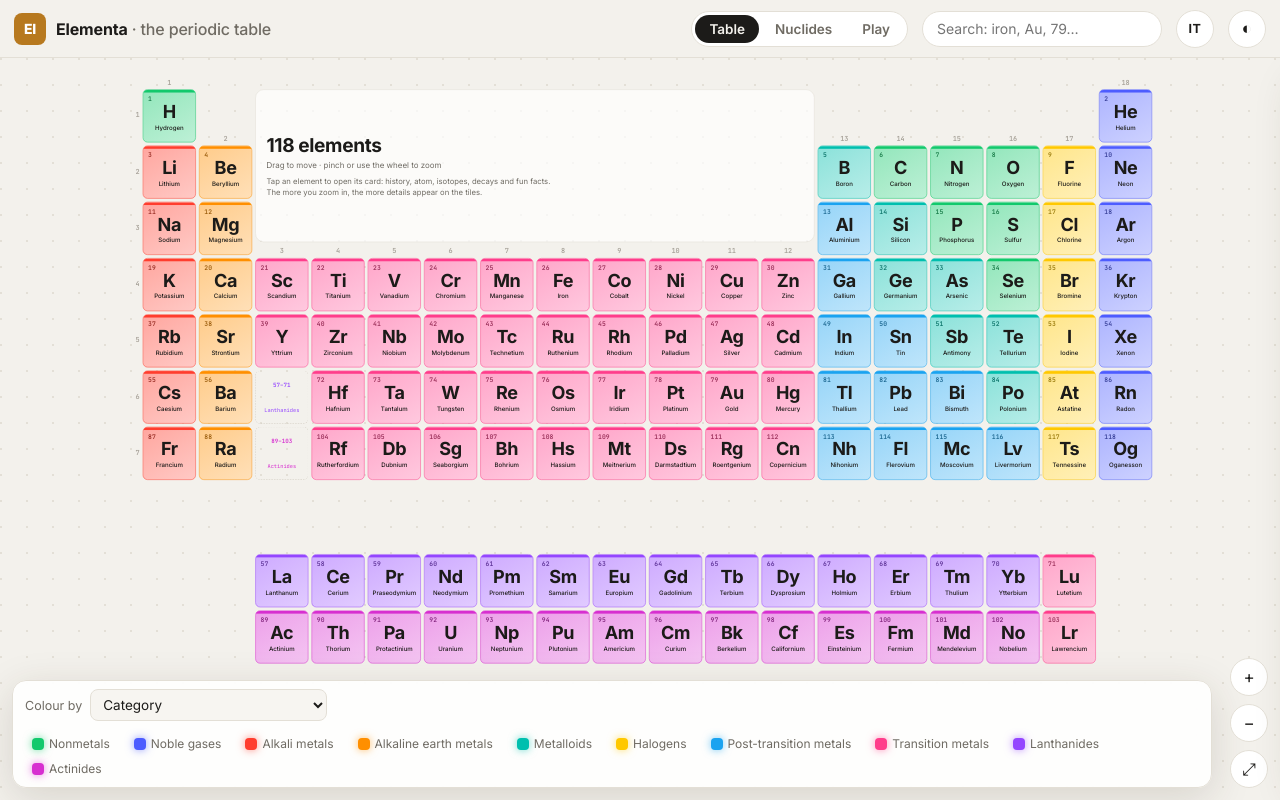
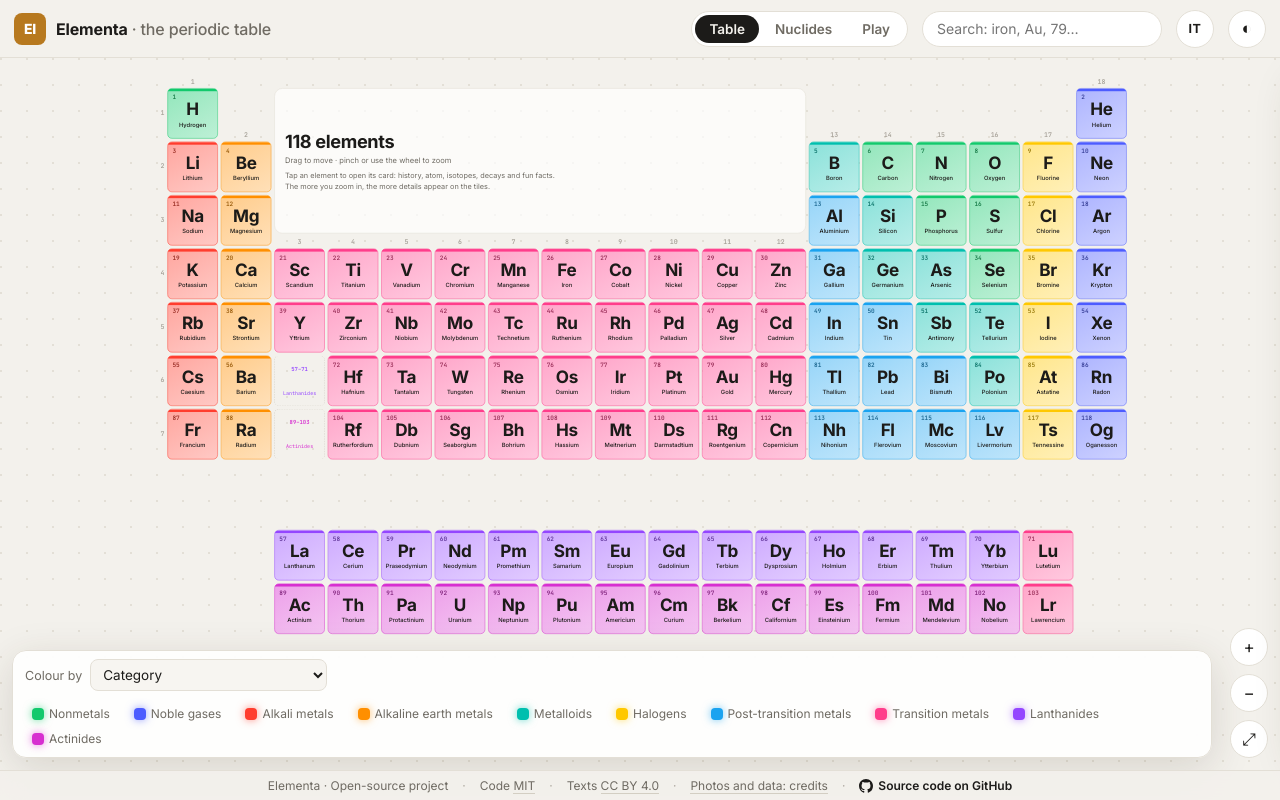
Before and after one commit to Simmonsstummer/elementa, a plain HTML site: page index.html in a window 1280 px wide. Drawn offline with Linux system fonts and the light colour scheme.

Commit message:
Footer with licenses and link to the source code
Co-Authored-By: Claude Opus 5.5 <noreply@anthropic.com>
Claude-Session: https://claude.ai/code/session_01Aqc8M5EsAKSvzBTuftg5B6

```diff
--- a/i18n.js
+++ b/i18n.js
@@ -14,7 +14,8 @@ const ord = n => App.lang === 'it' ? n + '°' : n + (n % 100 >= 11 && n % 100 <=
 
 const STR = {
   it: {
-    subtitle: 'la tavola periodica da esplorare', brandSub: ' · la tavola periodica',
+    subtitle: 'la tavola periodica da esplorare',
+    'foot.code': 'Codice', 'foot.texts': 'Testi', 'foot.photos': 'Foto e dati: crediti', 'foot.credits': 'Crediti', 'foot.repo': 'Codice sorgente su GitHub', 'foot.open': 'Progetto open source', brandSub: ' · la tavola periodica',
     'nav.table': 'Tavola', 'nav.nuclides': 'Nuclidi', 'nav.play': 'Gioca',
     'search.ph': 'Cerca: ferro, Au, 79…', 'lang.title': 'Switch to English', 'theme.title': 'Tema chiaro/scuro',
     'dock.colour': 'Colora per', 'zoom.in': 'Ingrandisci', 'zoom.out': 'Riduci', 'zoom.fit': 'Adatta allo schermo',
@@ -148,7 +149,8 @@ const STR = {
   },
 
   en: {
-    subtitle: 'the periodic table to explore', brandSub: ' · the periodic table',
+    subtitle: 'the periodic table to explore',
+    'foot.code': 'Code', 'foot.texts': 'Texts', 'foot.photos': 'Photos and data: credits', 'foot.credits': 'Credits', 'foot.repo': 'Source code on GitHub', 'foot.open': 'Open-source project', brandSub: ' · the periodic table',
     'nav.table': 'Table', 'nav.nuclides': 'Nuclides', 'nav.play': 'Play',
     'search.ph': 'Search: iron, Au, 79…', 'lang.title': 'Passa all\'italiano', 'theme.title': 'Light/dark theme',
     'dock.colour': 'Colour by', 'zoom.in': 'Zoom in', 'zoom.out': 'Zoom out', 'zoom.fit': 'Fit to screen',
--- a/index.html
+++ b/index.html
@@ -95,6 +95,8 @@
   </aside>
 </main>
 
+<footer id="foot" class="foot"></footer>
+
 <div id="toast" class="toast"></div>
 <canvas id="fx" class="fx"></canvas>
 
--- a/main.js
+++ b/main.js
@@ -79,6 +79,12 @@
     $$('[data-i18n-ph]').forEach(el => el.placeholder = t(el.dataset.i18nPh));
     $$('[data-i18n-title]').forEach(el => { el.title = t(el.dataset.i18nTitle); el.setAttribute('aria-label', el.title); });
     $('#lang-btn').textContent = App.lang === 'it' ? 'EN' : 'IT';
+    const R = 'https://github.com/Simmonsstummer/elementa', A = (u, x) => `<a href="${u}" target="_blank" rel="noopener">${x}</a>`;
+    $('#foot').innerHTML = `<span class="long">Elementa · ${t('foot.open')}</span><span class="sep long">·</span>`
+      + `<span>${t('foot.code')} ${A(R + '/blob/main/LICENSE', 'MIT')}</span><span class="sep">·</span>`
+      + `<span>${t('foot.texts')} ${A(R + '/blob/main/LICENSE-CONTENT.md', 'CC BY 4.0')}</span><span class="sep">·</span>`
+      + `<span>${A(R + '/blob/main/CREDITS.md', `<span class="long">${t('foot.photos')}</span><span class="short">${t('foot.credits')}</span>`)}</span><span class="sep">·</span>`
+      + `<a class="gh" href="${R}" target="_blank" rel="noopener"><svg viewBox="0 0 16 16" aria-hidden="true"><path d="M8 0C3.58 0 0 3.58 0 8c0 3.54 2.29 6.53 5.47 7.59.4.07.55-.17.55-.38 0-.19-.01-.82-.01-1.49-2.01.37-2.53-.49-2.69-.94-.09-.23-.48-.94-.82-1.13-.28-.15-.68-.52-.01-.53.63-.01 1.08.58 1.23.82.72 1.21 1.87.87 2.33.66.07-.52.28-.87.51-1.07-1.78-.2-3.64-.89-3.64-3.95 0-.87.31-1.59.82-2.15-.08-.2-.36-1.02.08-2.12 0 0 .67-.21 2.2.82.64-.18 1.32-.27 2-.27.68 0 1.36.09 2 .27 1.53-1.04 2.2-.82 2.2-.82.44 1.1.16 1.92.08 2.12.51.56.82 1.27.82 2.15 0 3.07-1.87 3.75-3.65 3.95.29.25.54.73.54 1.48 0 1.07-.01 1.93-.01 2.2 0 .21.15.46.55.38A8.013 8.013 0 0016 8c0-4.42-3.58-8-8-8z"/></svg><span class="long">${t('foot.repo')}</span><span class="short">GitHub</span></a>`;
     document.title = 'Elementa — ' + t('subtitle');
   }
 })();
--- a/style.css
+++ b/style.css
@@ -7,7 +7,7 @@
   --c-7:#33b6ff; --c-8:#ff4f9a; --c-9:#a45cff; --c-10:#e83fe0;
   --tint:38%; --tint2:22%;
   --shadow:0 10px 40px rgba(0,0,0,.45);
-  --r:14px; --top:58px;
+  --r:14px; --top:58px; --foot:30px;
   --sans:'Inter',system-ui,-apple-system,Segoe UI,Roboto,sans-serif;
   --mono:'JetBrains Mono',ui-monospace,Consolas,monospace;
 }
@@ -49,7 +49,7 @@ button{font:inherit;color:inherit}
 .icon-btn:active{transform:scale(.92)}
 .icon-btn.small{width:32px;height:32px;font-size:14px}
 
-main{position:fixed;inset:var(--top) 0 0 0}
+main{position:fixed;inset:var(--top) 0 var(--foot) 0}
 .view{position:absolute;inset:0;display:none}
 .view.active{display:block}
 .view.scroll{overflow-y:auto;-webkit-overflow-scrolling:touch}
@@ -135,7 +135,7 @@ main{position:fixed;inset:var(--top) 0 0 0}
 .nuc-hint{position:absolute;right:66px;bottom:14px;max-width:300px;font-size:12px;color:var(--muted);line-height:1.4;background:color-mix(in srgb,var(--surface) 85%,transparent);border:1px solid var(--line);border-radius:12px;padding:8px 10px}
 
 /* ---------- panel ---------- */
-.panel{position:fixed;top:calc(var(--top) + 10px);right:10px;bottom:10px;width:440px;background:var(--surface);border:1px solid var(--line);
+.panel{position:fixed;top:calc(var(--top) + 10px);right:10px;bottom:calc(var(--foot) + 10px);width:440px;background:var(--surface);border:1px solid var(--line);
   border-radius:18px;box-shadow:var(--shadow);display:flex;flex-direction:column;transform:translateX(calc(100% + 24px));transition:transform .32s cubic-bezier(.2,.8,.2,1);z-index:20}
 .panel.open{transform:none}
 .panel-grip{display:none}
@@ -351,3 +351,21 @@ table.props td:last-child{font-family:var(--mono);font-size:12.5px}
 @media (max-width:820px){ .lang-btn{order:2} }
 .photo-card figcaption a{color:#fff;text-decoration:underline;text-decoration-color:rgba(255,255,255,.4)}
 @media (max-width:480px){ .brand-name{display:none} .top .icon-btn{width:34px;height:34px;font-size:15px} .view-btn{padding:6px 10px} }
+
+/* footer: licenses and source code */
+.foot{position:fixed;left:0;right:0;bottom:0;height:var(--foot);display:flex;align-items:center;justify-content:center;gap:6px 14px;flex-wrap:nowrap;overflow:hidden;
+  padding:0 12px;font-size:12px;color:var(--muted);background:color-mix(in srgb,var(--bg) 88%,transparent);backdrop-filter:blur(12px);-webkit-backdrop-filter:blur(12px);
+  border-top:1px solid var(--line);z-index:25;white-space:nowrap}
+.foot a{color:var(--muted);text-decoration:none;border-bottom:1px solid var(--line2)}
+.foot a:hover{color:var(--text);border-color:var(--text)}
+.foot .gh{display:inline-flex;align-items:center;gap:5px;color:var(--text);border:0;font-weight:600}
+.foot .gh svg{width:14px;height:14px;fill:currentColor}
+.foot .sep{color:var(--faint)}
+@media (max-width:820px){
+  :root{--foot:28px}
+  .foot{font-size:11px;gap:8px;justify-content:space-between}
+  .foot .long{display:none}
+  .panel{bottom:0}
+}
+.foot .short{display:none}
+@media (max-width:820px){ .foot .short{display:inline} .foot .gh .long{display:none} }
```
